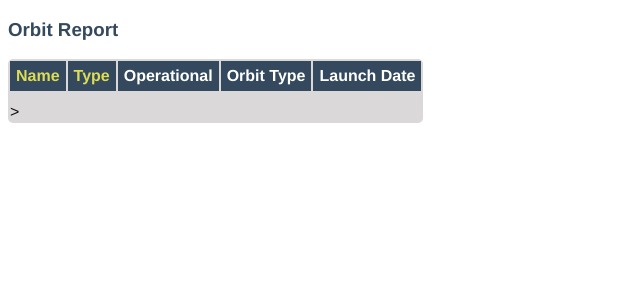
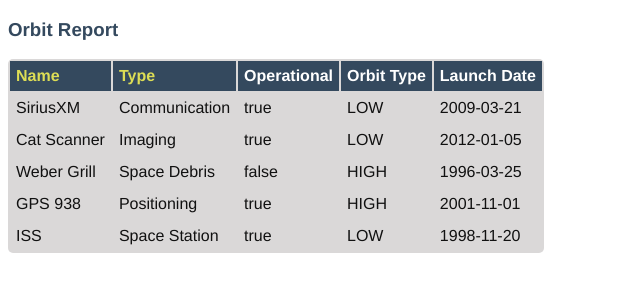
Before and after one commit to cmherrmann33/orbit-report, an Angular app: page / in a window 1280 px wide. Shown: the top 300 px of the page, without its empty margins (0-640 px from the left). Built offline with nearby package versions, Linux system fonts and the light colour scheme.

Commit message:
Final commit for this branch. Table working

```diff
--- a/src/app/orbit-list/orbit-list.component.html
+++ b/src/app/orbit-list/orbit-list.component.html
@@ -8,6 +8,10 @@
       <th>Launch Date</th>
    </tr>
    <tr *ngFor="let satellite of satellites">
-
-   </tr>>
+        <td>{{satellite.name}}</td>
+        <td>{{satellite.type}}</td>
+        <td>{{satellite.operational}}</td>
+        <td>{{satellite.orbitType}}</td>
+        <td>{{satellite.launchDate}}</td>
+   </tr>
 </table>
```
